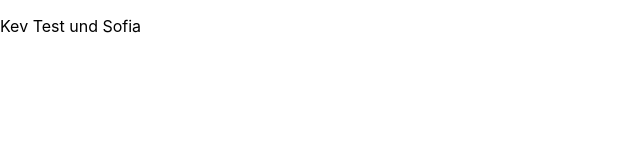
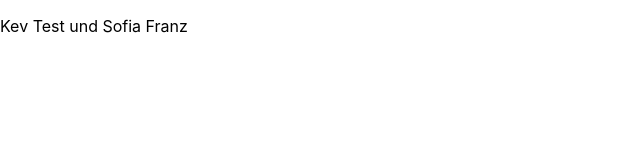
Before and after one commit to roman-supercode/project_beer_api, a React (Create React App) app: page / in a window 1280 px wide. Shown: the top 160 px of the page, without its empty margins (0-640 px from the left). Built offline with nearby package versions, Linux system fonts and the light colour scheme.

Commit message:
franz test

```diff
--- a/src/App.js
+++ b/src/App.js
@@ -1,7 +1,8 @@
 import './App.css';
 
 function App() {
-  return <p>Kev Test und Sofia</p>;
+  return <p>Kev Test und Sofia Franz</p>;
+
 }
 
 export default App;
```
